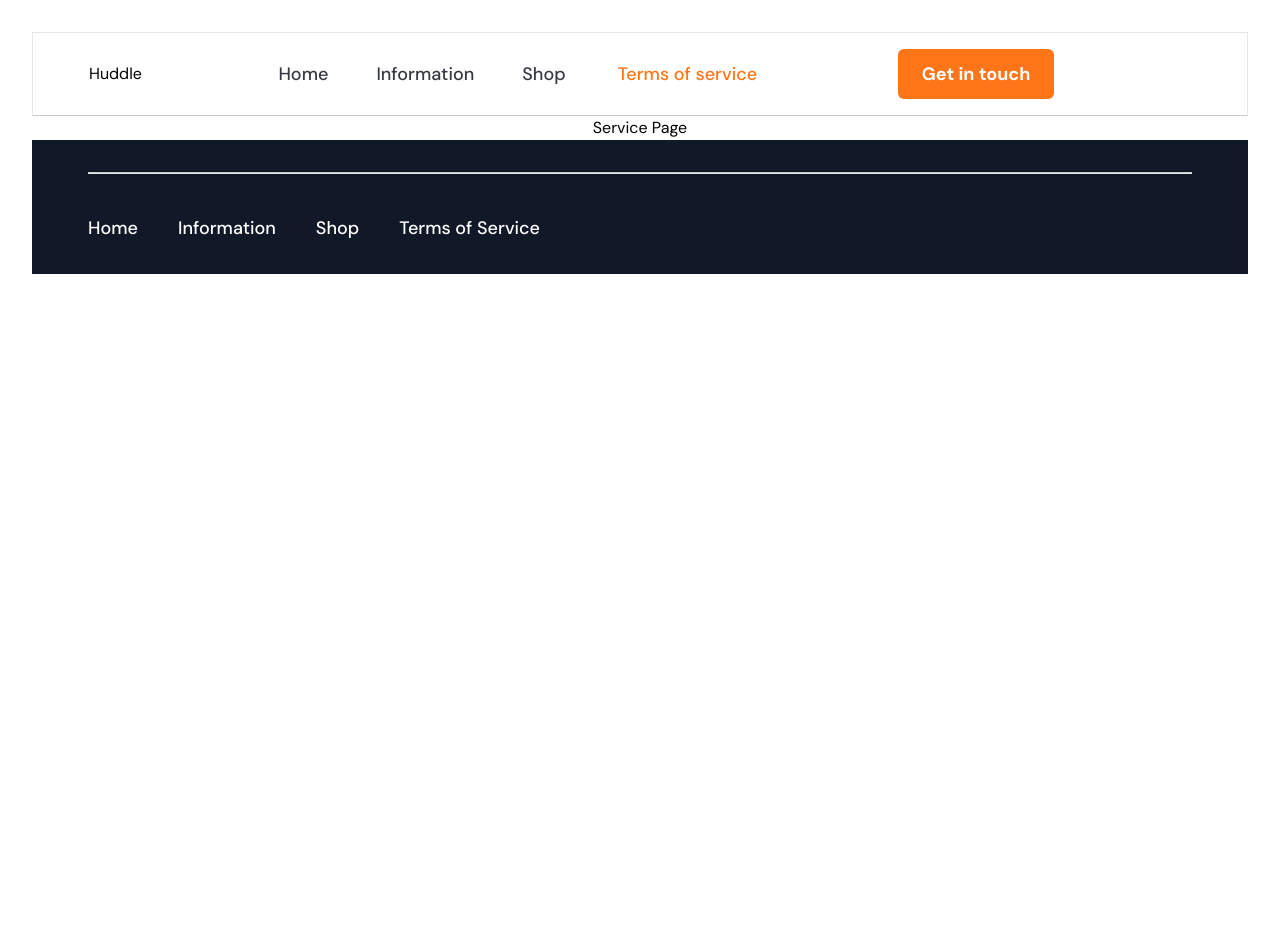
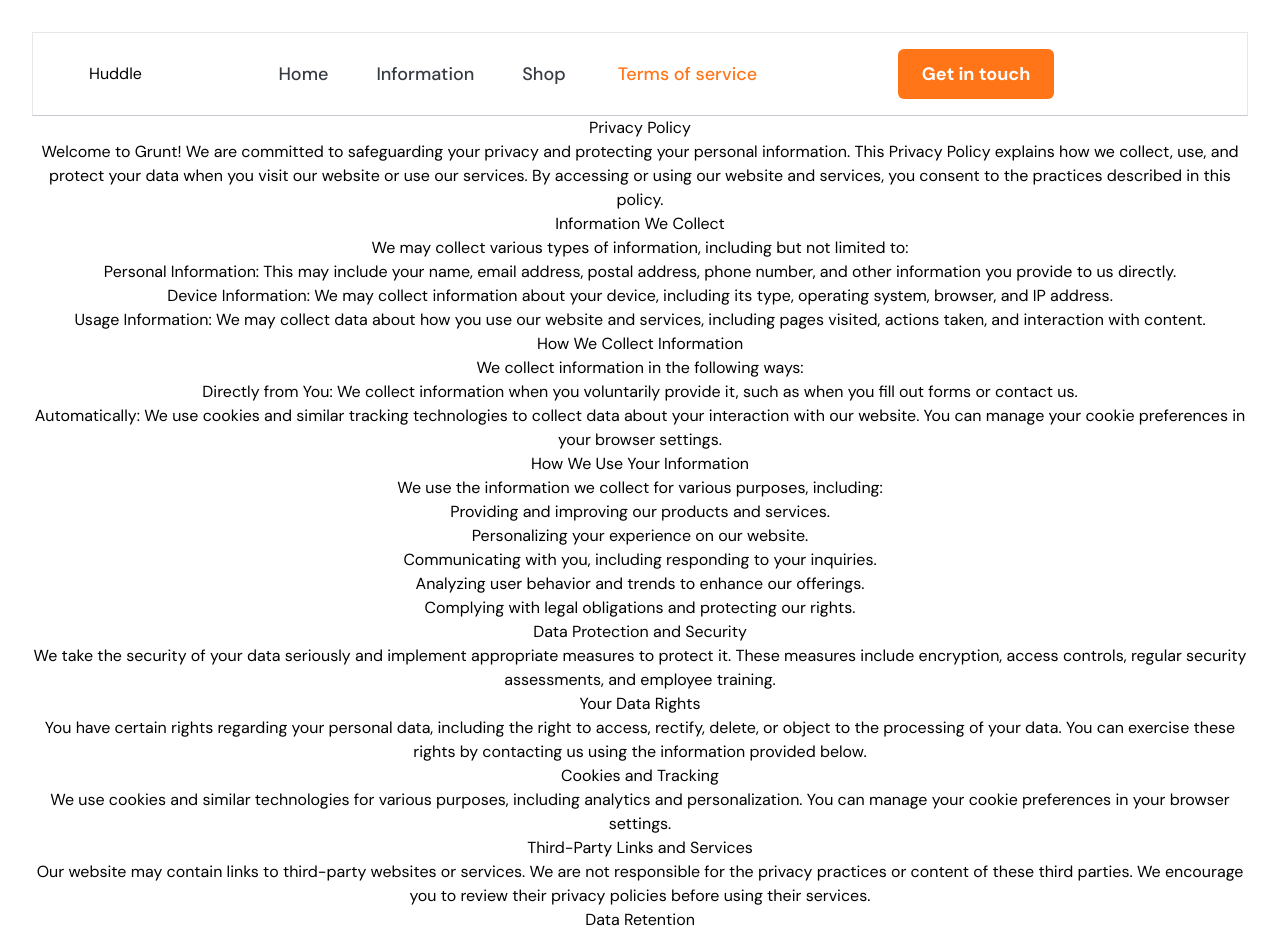
Before and after one commit to MutiatBash/huddle-project, a React (Vite) app: page /terms-of-service in a window 1280 px wide. Shown: the top 935 px of the page. Before the commit the page ends 800 px from the top, so only its background shows below. Built offline with nearby package versions, Linux system fonts and the light colour scheme; the HTML template or start-up script is replaced by a standard one.

Commit message:
added terms of service template

```diff
--- a/src/pages/TermsOfService.jsx
+++ b/src/pages/TermsOfService.jsx
@@ -5,7 +5,78 @@ const TermsOfService = () => {
   return (
     <div>
       <Navbar />
-      <h1>Service Page</h1>
+      <div className="terms-container">
+      <h1>Privacy Policy </h1>
+        <p>
+            Welcome to Grunt! We are committed to safeguarding your privacy and protecting your personal information. This Privacy Policy explains how we collect, use, and protect your data when you visit our website or use our services. By accessing or using our website and services, you consent to the practices described in this policy.
+        </p>
+
+        <h3>Information We Collect</h3>
+        <p>We may collect various types of information, including but not limited to:</p>
+        <p>
+            <span>Personal Information:</span> This may include your name, email address, postal address, phone number, and other information you provide to us directly.
+        </p>
+        <p>
+            <span>Device Information:</span> We may collect information about your device, including its type, operating system, browser, and IP address.
+        </p>
+        <p>
+            <span>Usage Information:</span> We may collect data about how you use our website and services, including pages visited, actions taken, and interaction with content.
+        </p>
+
+        <h3>How We Collect Information</h3>
+        <p>We collect information in the following ways:</p>
+        <p>
+            <span>Directly from You:</span> We collect information when you voluntarily provide it, such as when you fill out forms or contact us.
+        </p>
+        <p>
+            <span>Automatically:</span> We use cookies and similar tracking technologies to collect data about your interaction with our website. You can manage your cookie preferences in your browser settings.
+        </p>
+
+        <h3>How We Use Your Information</h3>
+        <p>We use the information we collect for various purposes, including:</p>
+        <ul>
+            <li>Providing and improving our products and services.</li>
+            <li>Personalizing your experience on our website.</li>
+            <li>Communicating with you, including responding to your inquiries.</li>
+            <li>Analyzing user behavior and trends to enhance our offerings.</li>
+            <li>Complying with legal obligations and protecting our rights.</li>
+        </ul>
+
+        <h3>Data Protection and Security</h3>
+        <p>
+            We take the security of your data seriously and implement appropriate measures to protect it. These measures include encryption, access controls, regular security assessments, and employee training.
+        </p>
+
+        <h3>Your Data Rights</h3>
+        <p>
+            You have certain rights regarding your personal data, including the right to access, rectify, delete, or object to the processing of your data. You can exercise these rights by contacting us using the information provided below.
+        </p>
+
+        <h3>Cookies and Tracking</h3>
+        <p>
+            We use cookies and similar technologies for various purposes, including analytics and personalization. You can manage your cookie preferences in your browser settings.
+        </p>
+
+        <h3>Third-Party Links and Services</h3>
+        <p>
+            Our website may contain links to third-party websites or services. We are not responsible for the privacy practices or content of these third parties. We encourage you to review their privacy policies before using their services.
+        </p>
+
+        <h3>Data Retention</h3>
+        <p>
+            We retain your data for as long as necessary to fulfill the purposes outlined in this Privacy Policy. When data is no longer needed, it will be securely deleted.
+        </p>
+
+        <h3>Updates to this Privacy Policy</h3>
+        <p>
+            We may update this Privacy Policy periodically to reflect changes in our practices. The Last Updated date at the top of the policy will indicate the latest revision.
+        </p>
+
+        <h3>Contact Us</h3>
+        <p>
+            If you have any questions or concerns about this Privacy Policy or your data, please contact us at:
+        </p>
+      </div>
       <Footer />
     </div>
   );
```
